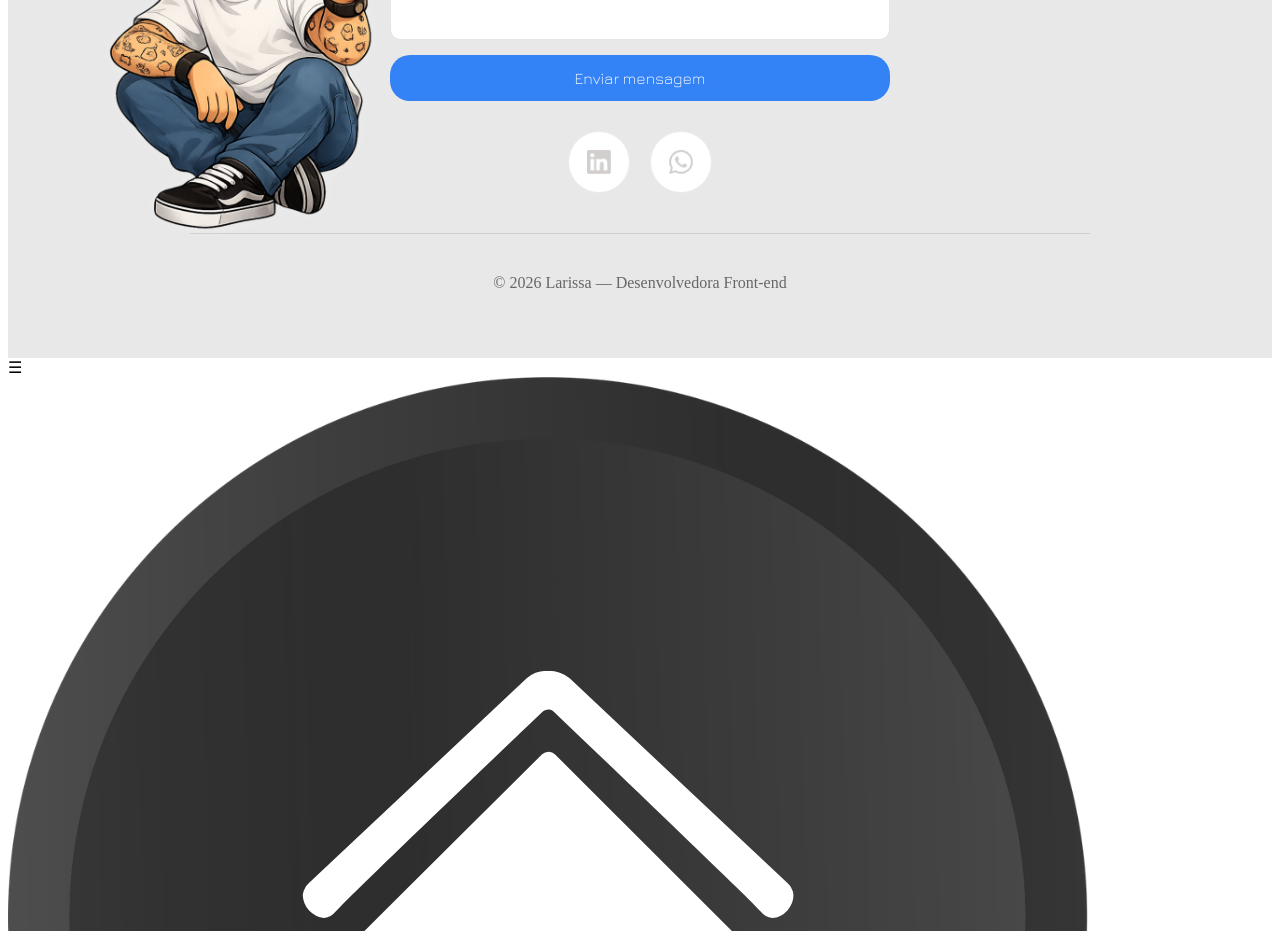
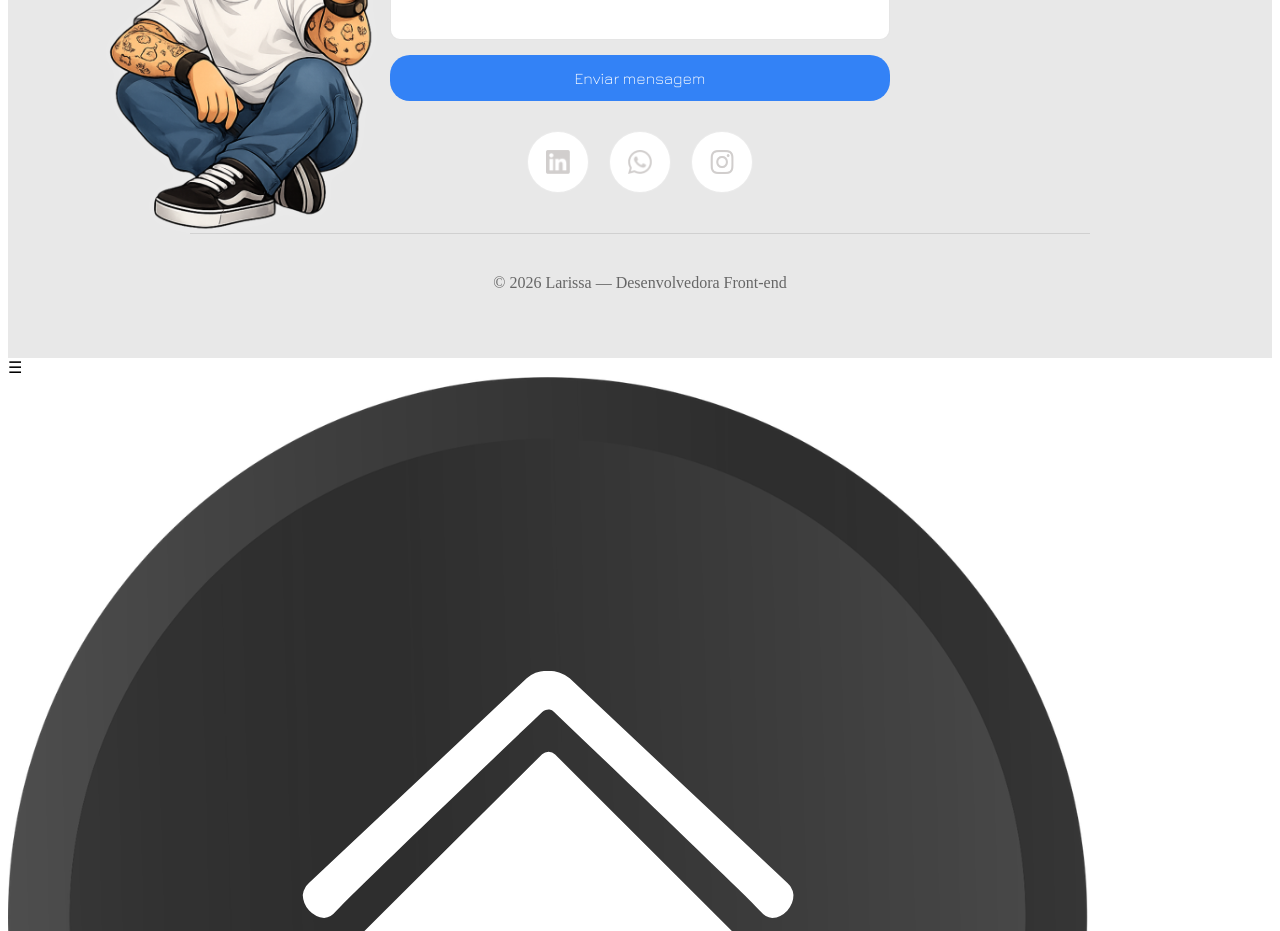
Before and after one commit to LarissaBCarv/LarissaBorges, a React (Vite) app: page / in a window 1280 px wide. Shown: the part 5600-6531 px from the top of the page. Built offline with nearby package versions, Linux system fonts and the light colour scheme; the HTML template or start-up script is replaced by a standard one.

Commit message:
add instagram

```diff
--- a/src/sections/Contact.jsx
+++ b/src/sections/Contact.jsx
@@ -89,6 +89,15 @@
           >
             <img src="/icons/whatsapp.png" alt="WhatsApp" />
           </a>
+
+          <a
+            href="https://www.instagram.com/larissabdev/"
+            target="_blank"
+            rel="noopener noreferrer"
+            className="liquid-btn instagram"
+          >
+            <img src="/icons/instagram.png" alt="Instagram" />
+          </a>
         </div>
 
         <div className="contact-line" />
--- a/src/styles/Contact.css
+++ b/src/styles/Contact.css
@@ -171,6 +171,10 @@
 
 .whatsapp::before {
   background: #25d366;
+}
+
+.instagram::before {
+  background: #e1306c;
 }
 
 @keyframes wave {
--- a/src/styles/global.css
+++ b/src/styles/global.css
@@ -112,7 +112,7 @@
 .floating-tooltip {
   position: absolute;
 
-  right: 70px; /* distância do botão */
+  right: 70px;
   top: 50%;
 
   transform: translateY(-50%) translateX(10px);
```
Also changed, not shown: public/c7e3b0c7-4e7e-4b29-8fc4-878693e2acb8.png (added), public/icons/instagram.png (added).
